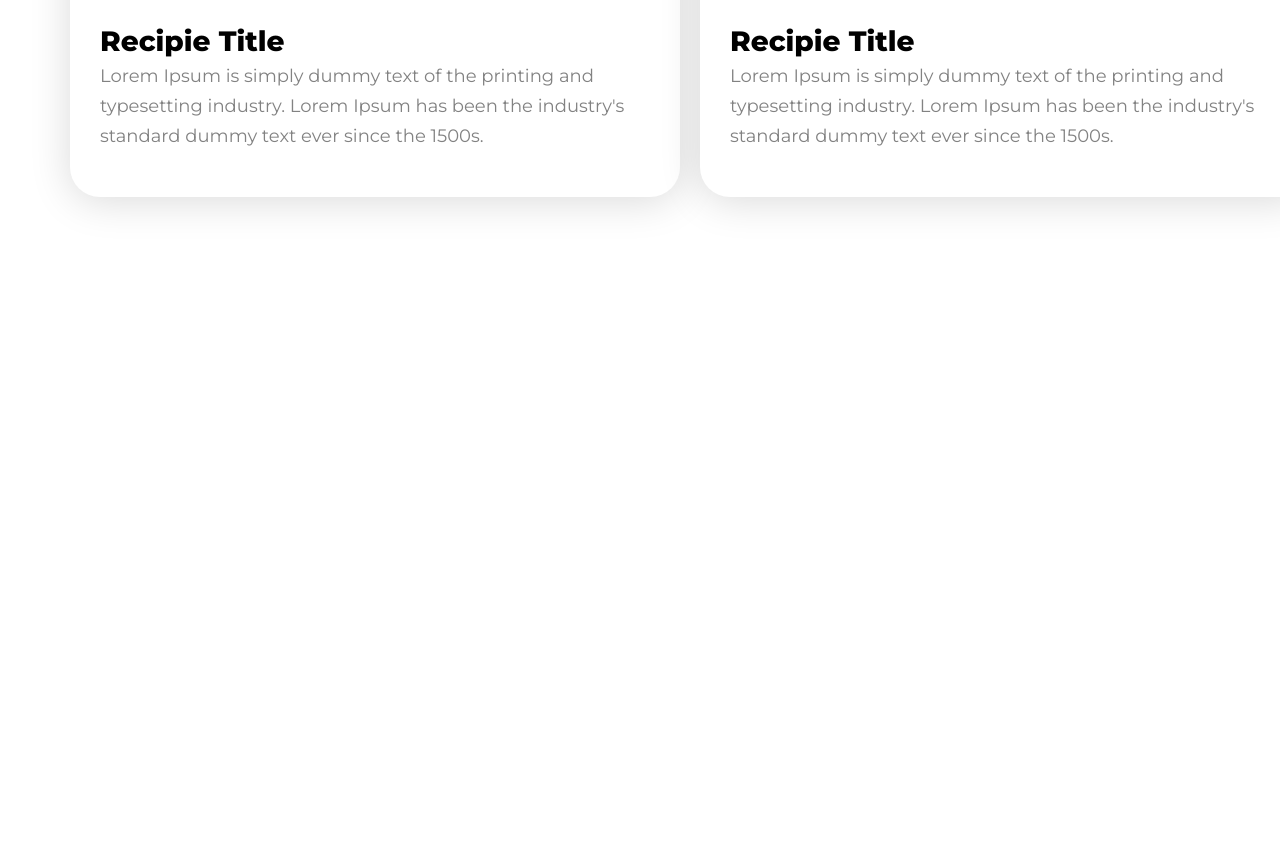
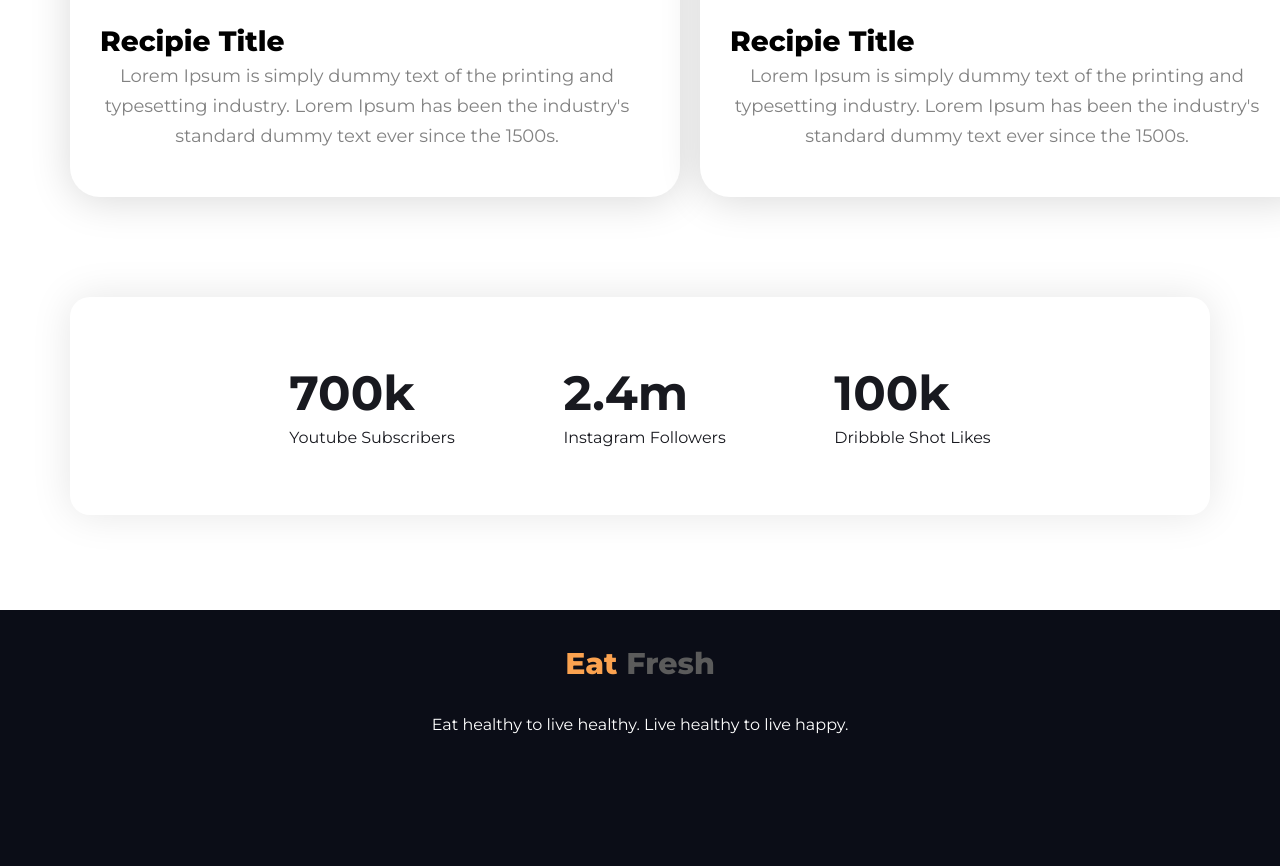
Before and after one commit to rifat-islam2026/eat-project, a plain HTML site: page eat-projects/index.html in a window 1280 px wide. Shown: the part 1469-2335 px from the top of the page. Before the commit the page ends 1766 px from the top, so only its background shows below. Drawn offline with Linux system fonts and the light colour scheme.

Commit message:
compeletet

```diff
--- a/eat-projects/index.html
+++ b/eat-projects/index.html
@@ -55,6 +55,7 @@
     <!--Myrecipies area start -->
     <section>
     <div class="container">
+    <div class="container">
         <div id="Myrecipies">
             <h2>My recipies</h2>
             <p class="pra">Lorem Ipsum is simply dummy text of the printing and typesetting industry. Lorem Ipsum has been the industry's standard dummy text ever since the 1500s.</p>
@@ -77,7 +78,7 @@
                                 <h3>Recipie Title</h3>
                                 <p ">Lorem Ipsum is simply dummy text of the printing and typesetting industry. Lorem Ipsum has been the industry's standard dummy text ever since the 1500s.</p>
                     </div>
-
+                </div>
             </div>
         </div>
         </div>
@@ -87,8 +88,41 @@
 
 <!--status area start -->
 
+<section>
+    <div class="container">
+        <div class="status-wrapper">
+            <div class="status">
+                <div class="flex">
+                    <h2>700k</h2>
+                    <p>Youtube Subscribers</p>
+                </div>
+                <div class="flex">
+                    <h2>2.4m</h2>
+                    <p>Instagram Followers</p>
+                </div>
+                <div class="flex">
+                   <h2>100k</h2>
+                   <p>Dribbble Shot Likes</p>
+                </div>
+            </div>
+        </div>
+    </div>
+</section>
 
 <!--status area end -->
+
+<!--footer start -->
+
+<footer>
+    <div class="container">
+        <div class="footer">
+            <h3> <span>Eat</span> Fresh</h3>
+            <p>Eat healthy to live healthy. Live healthy to live happy.</p>
+        </div>
+    </div>
+</footer>
+
+<!--footer end-->
 </body>
 
 </html>
--- a/eat-projects/style.css
+++ b/eat-projects/style.css
@@ -71,6 +71,18 @@
     border-radius: 100px;
     margin-top: 50px;
     box-shadow: 0px 2px 30px 0px rgba(252, 143, 73, 0.50);
+}
+.button{
+    cursor: pointer;
+    transition: 0.4s all;
+    overflow: hidden;
+}
+.button:hover{
+        background-color: #18191F;
+        box-shadow: rgba(60, 64, 67, 0.3) 0px 1px 2px 0px, rgba(60, 64, 67, 0.15) 0px 2px 6px 2px;
+}
+.button:focus{
+        outline: none;
 }
 .button a{
     font-family: Montserrat;
@@ -159,7 +171,7 @@
     display: flex;
     justify-content: space-around;
     gap: 20px;
-    position: absolute;
+    /*position: absolute;*/
 }
 .half-width{
     width: 610px;
@@ -193,7 +205,7 @@
     font-style: normal;
     font-weight: 800;
     line-height: 40px;
-    argin-bottom: 20px;
+    /*argin-bottom: 20px;*/
  }
  .card-detaile p{
     width: 534px;
@@ -202,7 +214,64 @@
     font-weight: 400;
     line-height: 30px; /* 166.667% */
  }
-#vim{
-    background-color: aqua;
+
+/*My recipies css end */
+
+/*status css start */
+
+.status{
+    display: flex;
+    justify-content: space-around;
+    align-items: center;
 }
-/*My recipies css end */
+.status-wrapper{
+    /*width: 1239px;*/
+    padding: 64px 165px;
+    border-radius: 20px;
+    box-shadow: 0px 0px 40px 0px rgba(0, 0, 0, 0.10);
+    margin-bottom:95px;
+    }
+.status h2{
+        color: #18191F;
+        font-size: 48px;
+        font-style: normal;
+        font-weight: 700;
+        line-height: 64px; /* 133.333% */
+}
+.status p{
+    color: #18191F;
+    font-size: 16px;
+    font-style: normal;
+    font-weight: 400;
+    line-height: 26px; /* 162.5% */
+}
+/*status css end*/
+
+/*footer css start */
+
+footer{
+    height: 256px;
+    background-color: #0B0D17;
+}
+
+.footer h3,p{
+    text-align: center;
+}
+.footer h3{
+    padding-top: 35px;
+    color: #5B5B5B;
+    font-size: 30px;
+    font-style: normal;
+    font-weight: 800;
+    line-height: normal;
+}
+.footer p{
+    color: #FFF;
+    padding: 30px;
+    font-size: 16px;
+    font-style: normal;
+    font-weight: 400;
+    line-height: 26px; /* 162.5% */
+}
+
+/*footer css end*/
```
Lines whose indentation alone changed are shown as unchanged.
